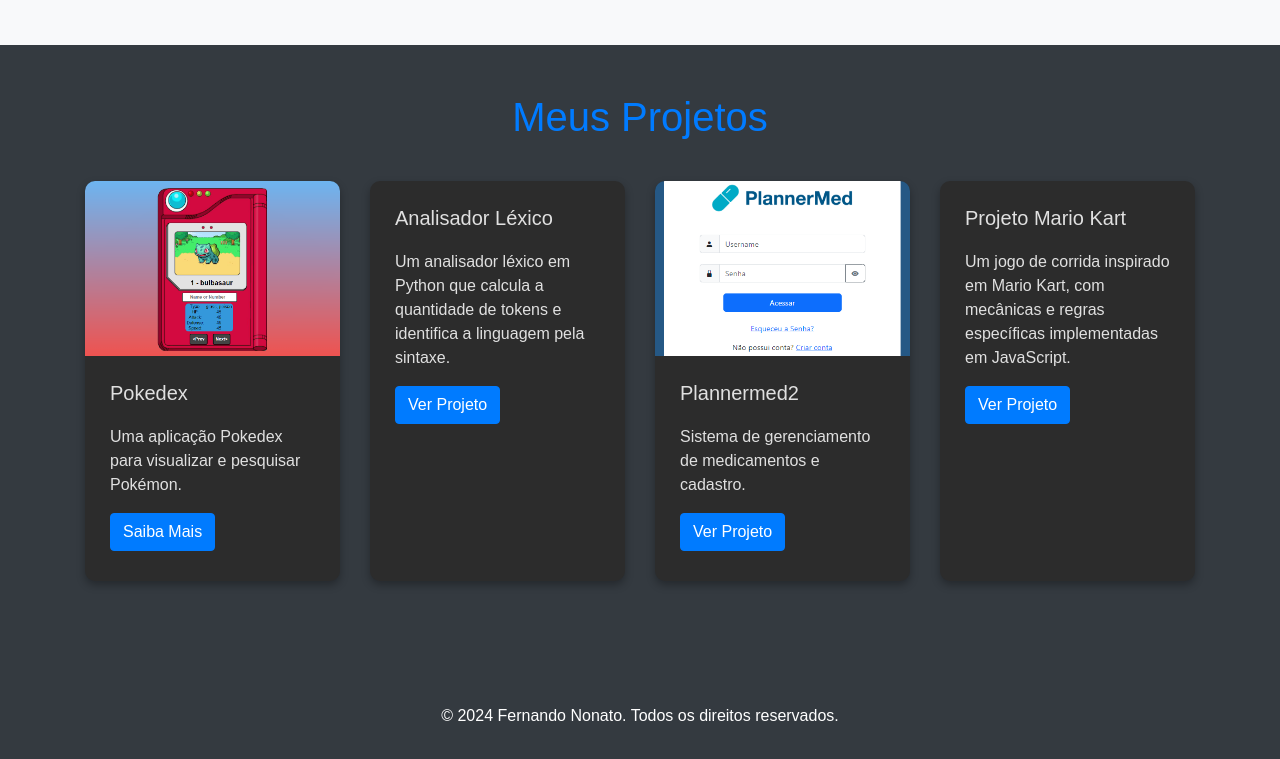
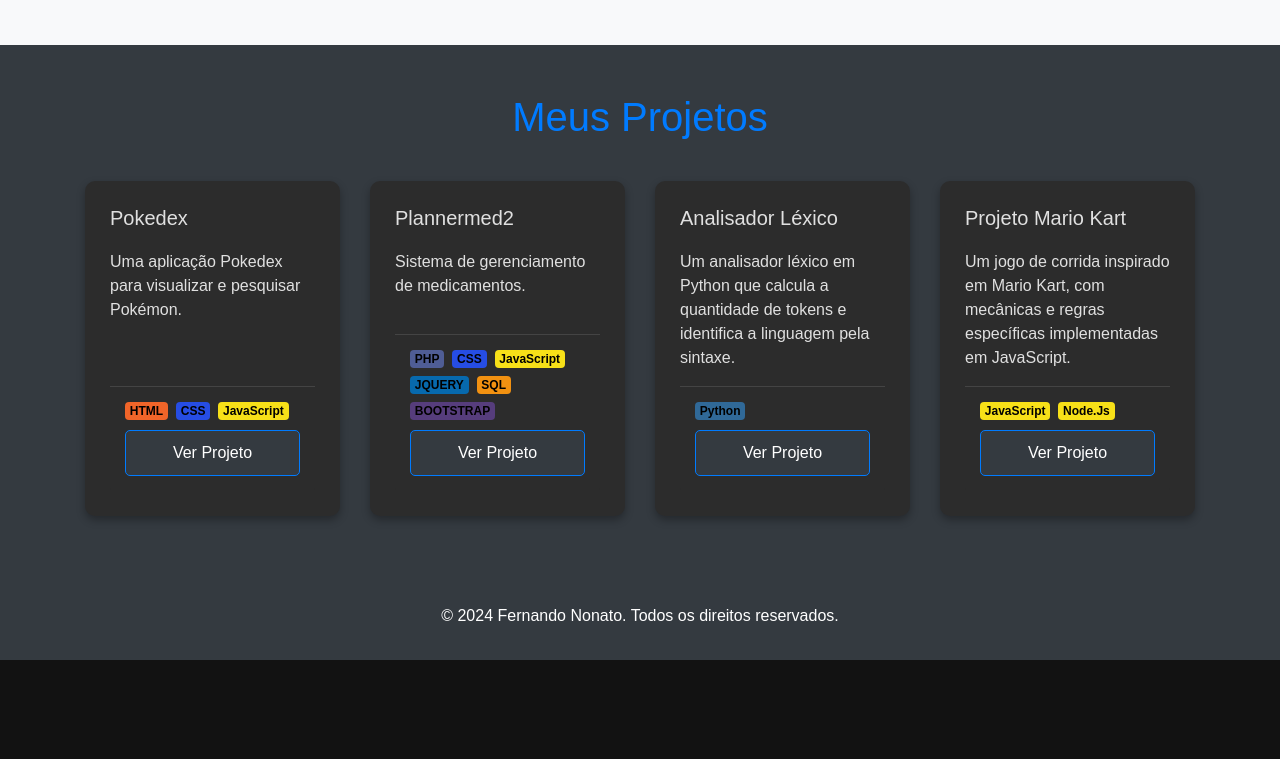
Before and after one commit to Cyberfn/Portifolio, a plain HTML site: page index.html in a window 1280 px wide. Shown: the part 1312-2071 px from the top of the page. After the commit the page ends 1972 px from the top, so only its background shows below. Drawn offline with nearby package versions, Linux system fonts and the light colour scheme.

Commit message:
Ajusta cards de projetos

```diff
--- a/css/styles.css
+++ b/css/styles.css
@@ -1,5 +1,5 @@
 body {
-  font-family: 'Arial', sans-serif;
+  font-family: "Arial", sans-serif;
   background-color: #121212;
   color: #e0e0e0;
   margin: 0;
@@ -90,13 +90,10 @@ section h2 {
   border: none;
   border-radius: 10px;
   box-shadow: 0 4px 8px rgba(0, 0, 0, 0.3);
-  margin-bottom: 40px;
   display: flex;
   flex-direction: column;
+  transition: transform 0.3s, box-shadow 0.3s;
   height: 100%;
-  max-height: 400px;
-  overflow: hidden;
-  transition: transform 0.3s, box-shadow 0.3s;
 }
 
 #projects .card img {
@@ -108,12 +105,49 @@ section h2 {
 #projects .card-body {
   padding: 25px;
   flex: 1;
+  display: flex;
+  flex-direction: column;
 }
 
 #projects .card-title {
   font-size: 1.25rem;
   color: #e0e0e0;
   margin-bottom: 20px;
+}
+
+#projects .card-footer {
+  display: flex;
+  flex-direction: column;
+  padding: 15px;
+  background-color: #2c2c2c;
+  border-top: 1px solid #444;
+  margin-top: auto;
+}
+
+#projects .card-footer .tags {
+  display: flex;
+  flex-wrap: wrap;
+  margin-bottom: 10px;
+}
+
+#projects .card-footer .tags .badge {
+  margin-right: 0.5rem;
+}
+
+#projects .card-footer a {
+  color: #007bff;
+  text-decoration: none;
+  padding: 10px 15px;
+  border-radius: 5px;
+  background-color: #343a40;
+  border: 1px solid #007bff;
+  transition: background-color 0.3s, border-color 0.3s;
+}
+
+#projects .card-footer a:hover {
+  background-color: #007bff;
+  border-color: #0056b3;
+  color: #fff;
 }
 
 #projects .card:hover {
@@ -139,3 +173,15 @@ footer {
 .fade-in.visible {
   opacity: 1;
 }
+
+.project-card {
+  display: flex;
+  justify-content: center;
+}
+
+.project-card .card {
+  display: flex;
+  flex-direction: column;
+  height: 100%;
+  max-height: 100%;
+}
--- a/index.html
+++ b/index.html
@@ -92,7 +92,7 @@
           <div class="col-md-3 col-sm-4 col-6">
             <div class="card-hab text-center">
               <i class="fas fa-database fa-3x"></i>
-              <h3>MySQL</h3>
+              <h3>SQL</h3>
             </div>
           </div>
 
@@ -133,61 +133,169 @@
         <div class="row">
           <!-- Projeto Pokedex -->
           <div class="col-md-3 col-sm-6 mb-4 project-card" data-category="web">
-              <div class="card" data-project="1" data-url="https://github.com/Cyberfn/Pokedex">
-                <img src="img/poke.png" class="card-img-top" alt="Pokedex" />
+            <div
+              class="card"
+              data-project="1"
+              data-url="https://github.com/Cyberfn/Pokedex"
+            >
               <div class="card-body">
                 <h5 class="card-title">Pokedex</h5>
                 <p class="card-text">
                   Uma aplicação Pokedex para visualizar e pesquisar Pokémon.
                 </p>
-                  <a href="#" class="btn btn-primary">Saiba Mais</a>
+                <div class="card-footer">
+                  <div class="tags">
+                    <span
+                      class="badge"
+                      style="background-color: #f16529; color: black"
+                      >HTML</span
+                    >
+                    <span
+                      class="badge"
+                      style="background-color: #264de4; color: black"
+                      >CSS</span
+                    >
+                    <span
+                      class="badge"
+                      style="background-color: #f7e018; color: black"
+                      >JavaScript</span
+                    >
+                  </div>
+                  <a href="#" class="btn btn-primary" style="color: white"
+                    >Ver Projeto</a
+                  >
+                </div>
+              </div>
+            </div>
+          </div>
+
+          <!-- Projeto Plannermed2 -->
+          <div class="col-md-3 col-sm-6 mb-4 project-card" data-category="web">
+            <div
+              class="card"
+              data-project="3"
+              data-url="https://github.com/Cyberfn/Plannermed2"
+            >
+              <div class="card-body">
+                <h5 class="card-title">Plannermed2</h5>
+                <p class="card-text">
+                  Sistema de gerenciamento de medicamentos.
+                </p>
+                <div class="card-footer">
+                  <div class="tags">
+                    <span
+                      class="badge mb-2"
+                      style="background-color: #4f5d95; color: black"
+                      >PHP</span
+                    >
+                    <span
+                      class="badge mb-2"
+                      style="background-color: #264de4; color: black"
+                      >CSS</span
+                    >
+                    <span
+                      class="badge mb-2"
+                      style="background-color: #f7e018; color: black"
+                      >JavaScript</span
+                    >
+                    <span
+                      class="badge"
+                      style="background-color: #0769ad; color: black"
+                      >JQUERY</span
+                    >
+                    <span
+                      class="badge"
+                      style="background-color: #f29111; color: black"
+                      >SQL</span
+                    >
+                    <span
+                      class="badge mt-2"
+                      style="background-color: #563d7c; color: black"
+                      >BOOTSTRAP</span
+                    >
+                  </div>
+                  <a
+                    href="https://github.com/Cyberfn/Plannermed2"
+                    class="btn btn-primary"
+                    style="color: white"
+                    >Ver Projeto</a
+                  >
+                </div>
               </div>
             </div>
           </div>
 
           <!-- Projeto Analisador Léxico -->
           <div class="col-md-3 col-sm-6 mb-4 project-card" data-category="web">
-              <div class="card" data-project="2" data-url="https://github.com/Cyberfn/Analisador-Lexico">
+            <div
+              class="card"
+              data-project="2"
+              data-url="https://github.com/Cyberfn/Analisador-Lexico"
+            >
               <div class="card-body">
                 <h5 class="card-title">Analisador Léxico</h5>
                 <p class="card-text">
-                    Um analisador léxico em Python que calcula a quantidade de tokens e identifica a linguagem pela sintaxe.
+                  Um analisador léxico em Python que calcula a quantidade de
+                  tokens e identifica a linguagem pela sintaxe.
                 </p>
-                  <a href="https://github.com/Cyberfn/Analisador-Lexico" class="btn btn-primary">Ver Projeto</a>
+                <div class="card-footer">
+                  <div class="tags">
+                    <span
+                      class="badge"
+                      style="background-color: #306998; color: black"
+                      >Python</span
+                    >
                   </div>
+                  <a
+                    href="https://github.com/Cyberfn/Analisador-Lexico"
+                    class="btn btn-primary"
+                    style="color: white"
+                    >Ver Projeto</a
+                  >
                 </div>
-            </div>
-
-            <!-- Projeto Plannermed2 -->
-            <div class="col-md-3 col-sm-6 mb-4 project-card" data-category="web">
-              <div class="card" data-project="3" data-url="https://github.com/Cyberfn/Plannermed2">
-                <img src="img/plannermed.png" class="card-img-top" alt="Plannermed2" />
-                <div class="card-body">
-                  <h5 class="card-title">Plannermed2</h5>
-                  <p class="card-text">
-                    Sistema de gerenciamento de medicamentos e cadastro.
-                  </p>
-                  <a href="https://github.com/Cyberfn/Plannermed2" class="btn btn-primary">Ver Projeto</a>
               </div>
             </div>
           </div>
 
           <!-- Projeto Mario Kart -->
           <div class="col-md-3 col-sm-6 mb-4 project-card" data-category="web">
-              <div class="card" data-project="4" data-url="https://github.com/Cyberfn/Projeto-Mario-Kart">
+            <div
+              class="card"
+              data-project="4"
+              data-url="https://github.com/Cyberfn/Projeto-Mario-Kart"
+            >
               <div class="card-body">
                 <h5 class="card-title">Projeto Mario Kart</h5>
                 <p class="card-text">
-                    Um jogo de corrida inspirado em Mario Kart, com mecânicas e regras específicas implementadas em JavaScript.
+                  Um jogo de corrida inspirado em Mario Kart, com mecânicas e
+                  regras específicas implementadas em JavaScript.
                 </p>
-                  <a href="https://github.com/Cyberfn/Projeto-Mario-Kart" class="btn btn-primary">Ver Projeto</a>
+                <div class="card-footer">
+                  <div class="tags">
+                    <span
+                      class="badge"
+                      style="background-color: #f7e018; color: black"
+                      >JavaScript</span
+                    >
+                    <span
+                      class="badge"
+                      style="background-color: #f7e018; color: black"
+                      >Node.Js</span
+                    >
+                  </div>
+                  <a
+                    href="https://github.com/Cyberfn/Projeto-Mario-Kart"
+                    class="btn btn-primary"
+                    style="color: white"
+                    >Ver Projeto</a
+                  >
+                </div>
               </div>
             </div>
           </div>
         </div>
       </div>
     </section>
-
 
     <footer class="bg-dark text-white text-center py-3">
       <p>&copy; 2024 Fernando Nonato. Todos os direitos reservados.</p>
```
Also changed, not shown: img/plannermed.png (deleted), img/poke.png (deleted). Lines whose indentation alone changed are shown as unchanged.
